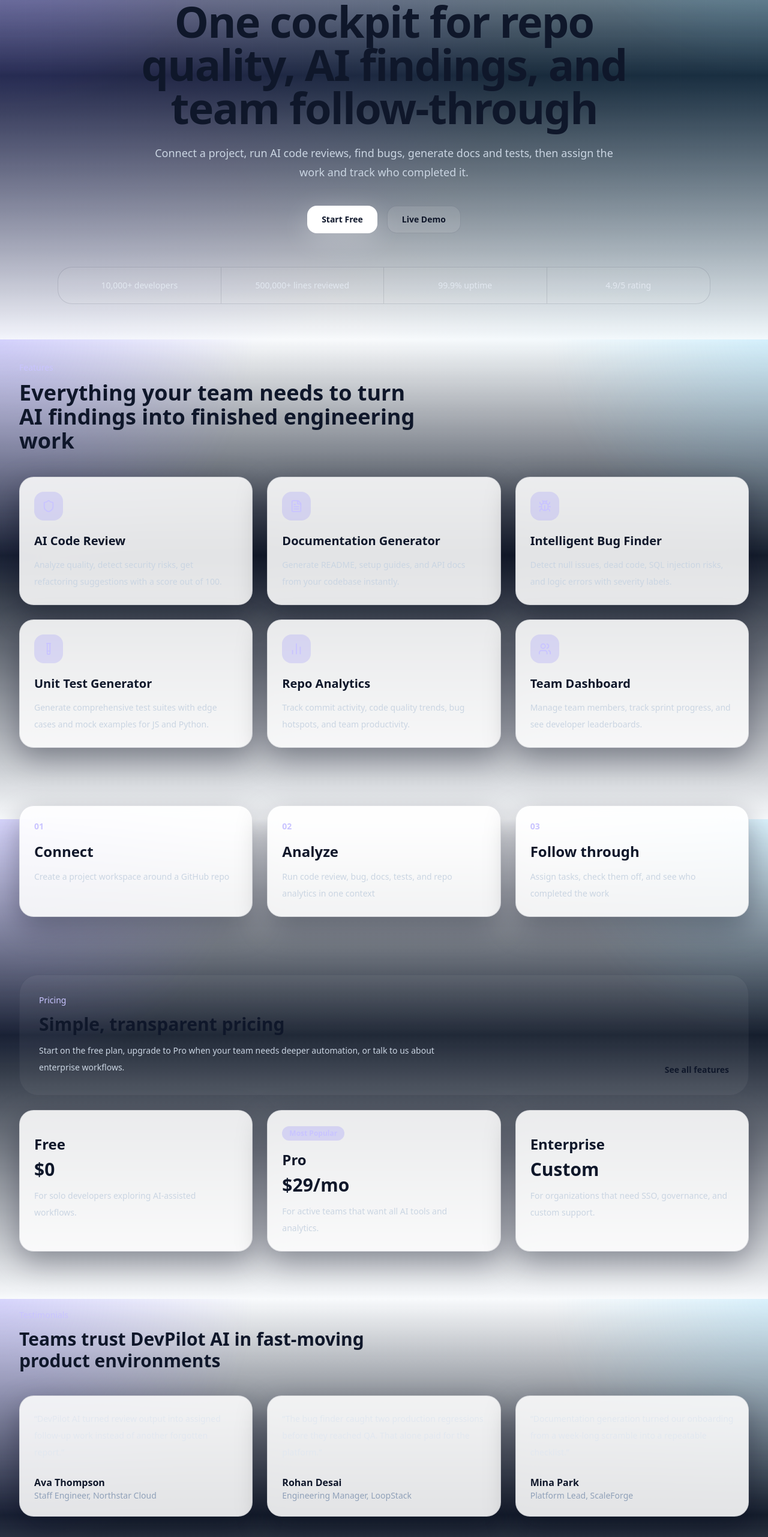
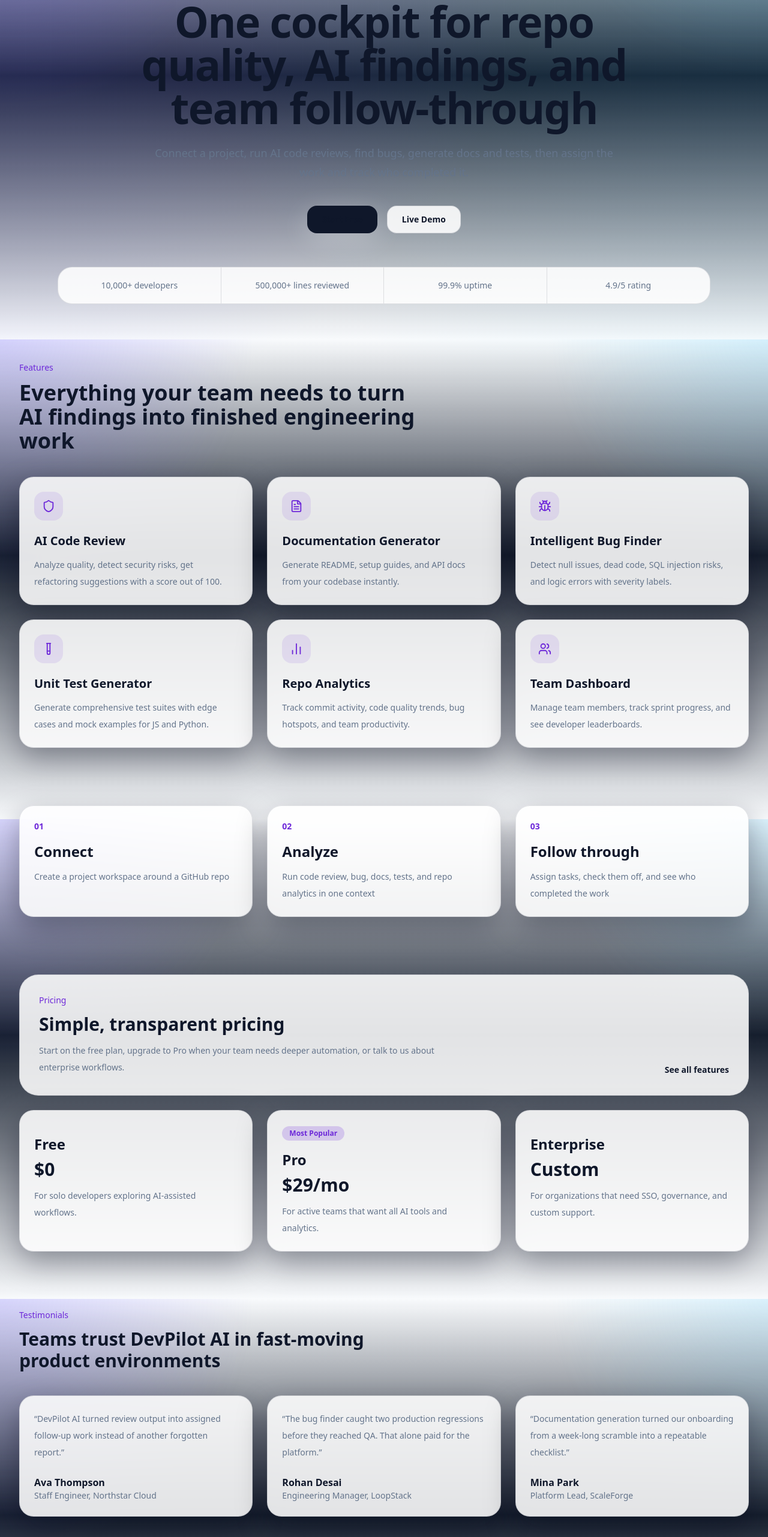
Before and after one commit to nihar0123/Devpilot-AI, a Next.js app: page / in a window 1280 px wide. Shown: the part 234-2797 px from the top of the page at 60% size. Built offline with nearby package versions, Linux system fonts and the light colour scheme; no server answers.

Commit message:
style: fix ui contrast and dark mode compatibility, make notification button interactive

```diff
--- a/src/app/(dashboard)/dashboard/docs/page.tsx
+++ b/src/app/(dashboard)/dashboard/docs/page.tsx
@@ -80,12 +80,12 @@
       <Card>
         <div className="flex flex-wrap gap-2">
           {visibleTabs.map((tab) => (
-            <button key={tab.value} type="button" className={`rounded-xl px-4 py-2 text-sm ${activeDoc === tab.responseKey ? "bg-white text-slate-900" : "border border-white/10 bg-white/5 text-slate-300"}`} onClick={() => setActiveDoc(tab.responseKey)}>{tab.label}</button>
+            <button key={tab.value} type="button" className={`rounded-xl px-4 py-2 text-sm ${activeDoc === tab.responseKey ? "bg-indigo-600 text-white border-indigo-500" : "border border-white/10 bg-white/5 text-slate-300"}`} onClick={() => setActiveDoc(tab.responseKey)}>{tab.label}</button>
           ))}
         </div>
         <div className="mt-4 inline-flex rounded-xl border border-white/10 bg-white/5 p-1 text-sm">
-          <button type="button" className={`rounded-lg px-3 py-2 ${mode === "preview" ? "bg-white text-slate-900" : "text-slate-300"}`} onClick={() => setMode("preview")}>Preview</button>
-          <button type="button" className={`rounded-lg px-3 py-2 ${mode === "raw" ? "bg-white text-slate-900" : "text-slate-300"}`} onClick={() => setMode("raw")}>Raw Markdown</button>
+          <button type="button" className={`rounded-lg px-3 py-2 ${mode === "preview" ? "bg-indigo-600 text-white" : "text-slate-300"}`} onClick={() => setMode("preview")}>Preview</button>
+          <button type="button" className={`rounded-lg px-3 py-2 ${mode === "raw" ? "bg-indigo-600 text-white" : "text-slate-300"}`} onClick={() => setMode("raw")}>Raw Markdown</button>
         </div>
 
         <div className="mt-6 min-h-[420px] rounded-3xl border border-white/10 bg-black/20 p-5">
--- a/src/app/page.tsx
+++ b/src/app/page.tsx
@@ -33,20 +33,20 @@
 
       <section className="mx-auto max-w-7xl px-6 pt-16 pb-14 lg:px-8 lg:pt-24">
         <div className="mx-auto max-w-4xl text-center">
-          <span className="inline-flex items-center rounded-full border border-white/10 bg-white/5 px-4 py-2 text-xs text-slate-200">Code Quality Cockpit for Engineering Teams</span>
+          <span className="inline-flex items-center rounded-full border border-[var(--line)] bg-[var(--card)] px-4 py-2 text-xs text-muted">Code Quality Cockpit for Engineering Teams</span>
           <h1 className="mt-8 text-5xl font-semibold tracking-tight sm:text-6xl lg:text-7xl">One cockpit for repo quality, AI findings, and team follow-through</h1>
-          <p className="mx-auto mt-6 max-w-3xl text-lg leading-8 text-slate-300">Connect a project, run AI code reviews, find bugs, generate docs and tests, then assign the work and track who completed it.</p>
+          <p className="mx-auto mt-6 max-w-3xl text-lg leading-8 text-muted">Connect a project, run AI code reviews, find bugs, generate docs and tests, then assign the work and track who completed it.</p>
           <div className="mt-10 flex flex-col justify-center gap-4 sm:flex-row">
-            <Link href="/login" className="inline-flex items-center justify-center rounded-2xl bg-white px-6 py-3 text-sm font-semibold !text-slate-900 shadow-[0_12px_45px_rgba(255,255,255,0.28)] transition hover:bg-slate-100">Start Free</Link>
-            <Link href="/dashboard" className="inline-flex items-center justify-center rounded-2xl border border-white/20 bg-white/10 px-6 py-3 text-sm font-semibold text-white transition hover:bg-white/20">Live Demo</Link>
+            <Link href="/login" className="inline-flex items-center justify-center rounded-2xl bg-[var(--foreground)] px-6 py-3 text-sm font-semibold text-[var(--background)] shadow-[0_12px_45px_rgba(255,255,255,0.28)] transition hover:opacity-90">Start Free</Link>
+            <Link href="/dashboard" className="inline-flex items-center justify-center rounded-2xl border border-[var(--line)] bg-[var(--card)] px-6 py-3 text-sm font-semibold transition hover:bg-[var(--line)]">Live Demo</Link>
           </div>
         </div>
       </section>
 
       <section className="mx-auto max-w-6xl px-6 lg:px-8">
-        <div className="grid rounded-3xl border border-white/10 bg-white/5 sm:grid-cols-2 lg:grid-cols-4">
+        <div className="grid rounded-3xl border border-[var(--line)] bg-[var(--card)] sm:grid-cols-2 lg:grid-cols-4">
           {stats.map((item, index) => (
-            <div key={item} className={`px-6 py-5 text-center text-sm text-slate-200 ${index < stats.length - 1 ? "border-b border-white/10 lg:border-b-0 lg:border-r" : ""}`}>
+            <div key={item} className={`px-6 py-5 text-center text-sm text-muted ${index < stats.length - 1 ? "border-b border-[var(--line)] lg:border-b-0 lg:border-r" : ""}`}>
               {item}
             </div>
           ))}
@@ -55,17 +55,17 @@
 
       <section id="features" className="mx-auto max-w-7xl px-6 pt-24 lg:px-8">
         <div className="max-w-2xl">
-          <p className="text-sm font-medium text-[#c9c4ff]">Features</p>
+          <p className="text-sm font-medium text-[var(--purple)]">Features</p>
           <h2 className="mt-3 text-3xl font-semibold sm:text-4xl">Everything your team needs to turn AI findings into finished engineering work</h2>
         </div>
         <div className="mt-10 grid gap-6 md:grid-cols-2 xl:grid-cols-3">
           {features.map((feature) => (
-            <Card key={feature.title} className="rounded-3xl border border-white/10 bg-white/5 p-6 backdrop-blur hover:border-[rgba(117,104,255,0.45)]">
-              <div className="flex h-12 w-12 items-center justify-center rounded-2xl bg-[rgba(117,104,255,0.18)] text-[#c9c4ff]">
+            <Card key={feature.title} className="rounded-3xl border border-[var(--line)] bg-[var(--card)] p-6 backdrop-blur hover:border-[var(--purple)]">
+              <div className="flex h-12 w-12 items-center justify-center rounded-2xl bg-[var(--purple)]/10 text-[var(--purple)]">
                 <feature.icon size={22} />
               </div>
               <h3 className="mt-5 text-xl font-semibold">{feature.title}</h3>
-              <p className="mt-3 text-sm leading-7 text-slate-300">{feature.description}</p>
+              <p className="mt-3 text-sm leading-7 text-muted">{feature.description}</p>
             </Card>
           ))}
         </div>
@@ -78,31 +78,31 @@
             ["Analyze", "Run code review, bug, docs, tests, and repo analytics in one context"],
             ["Follow through", "Assign tasks, check them off, and see who completed the work"],
           ].map(([title, description], index) => (
-            <Card key={title} className="rounded-3xl bg-white/5">
-              <div className="text-sm font-semibold text-[#c9c4ff]">0{index + 1}</div>
+            <Card key={title} className="rounded-3xl border border-[var(--line)] bg-[var(--card)] p-6">
+              <div className="text-sm font-semibold text-[var(--purple)]">0{index + 1}</div>
               <h3 className="mt-4 text-2xl font-semibold">{title}</h3>
-              <p className="mt-3 text-sm leading-7 text-slate-300">{description}</p>
+              <p className="mt-3 text-sm leading-7 text-muted">{description}</p>
             </Card>
           ))}
         </div>
       </section>
 
       <section className="mx-auto max-w-7xl px-6 pt-24 lg:px-8">
-        <div className="flex flex-col gap-8 rounded-[32px] border border-white/10 bg-white/5 p-8 lg:flex-row lg:items-end lg:justify-between">
+        <div className="flex flex-col gap-8 rounded-[32px] border border-[var(--line)] bg-[var(--card)] p-8 lg:flex-row lg:items-end lg:justify-between">
           <div>
-            <p className="text-sm font-medium text-[#c9c4ff]">Pricing</p>
+            <p className="text-sm font-medium text-[var(--purple)]">Pricing</p>
             <h2 className="mt-3 text-3xl font-semibold">Simple, transparent pricing</h2>
-            <p className="mt-3 max-w-2xl text-sm leading-7 text-slate-300">Start on the free plan, upgrade to Pro when your team needs deeper automation, or talk to us about enterprise workflows.</p>
+            <p className="mt-3 max-w-2xl text-sm leading-7 text-muted">Start on the free plan, upgrade to Pro when your team needs deeper automation, or talk to us about enterprise workflows.</p>
           </div>
-          <Link href="/pricing" className="text-sm font-semibold text-[#c9c4ff]">See all features</Link>
+          <Link href="/pricing" className="text-sm font-semibold text-[var(--purple)]">See all features</Link>
         </div>
         <div className="mt-6 grid gap-6 lg:grid-cols-3">
           {[{ name: "Free", price: "$0", blurb: "For solo developers exploring AI-assisted workflows." }, { name: "Pro", price: "$29/mo", blurb: "For active teams that want all AI tools and analytics.", featured: true }, { name: "Enterprise", price: "Custom", blurb: "For organizations that need SSO, governance, and custom support." }].map((plan) => (
-            <Card key={plan.name} className={`rounded-3xl ${plan.featured ? "border-[rgba(117,104,255,0.6)] shadow-[0_20px_60px_rgba(117,104,255,0.18)]" : "bg-white/5"}`}>
-              {plan.featured ? <span className="inline-flex rounded-full bg-[rgba(117,104,255,0.2)] px-3 py-1 text-xs font-semibold text-[#c9c4ff]">Most Popular</span> : null}
+            <Card key={plan.name} className={`rounded-3xl border border-[var(--line)] p-6 ${plan.featured ? "border-[var(--purple)] shadow-[0_20px_60px_rgba(117,104,255,0.18)] bg-[var(--card)]" : "bg-[var(--card)]"}`}>
+              {plan.featured ? <span className="inline-flex rounded-full bg-[var(--purple)]/20 px-3 py-1 text-xs font-semibold text-[var(--purple)]">Most Popular</span> : null}
               <h3 className="mt-4 text-2xl font-semibold">{plan.name}</h3>
               <p className="mt-2 text-3xl font-semibold">{plan.price}</p>
-              <p className="mt-3 text-sm leading-7 text-slate-300">{plan.blurb}</p>
+              <p className="mt-3 text-sm leading-7 text-muted">{plan.blurb}</p>
             </Card>
           ))}
         </div>
@@ -110,16 +110,16 @@
 
       <section className="mx-auto max-w-7xl px-6 pt-24 lg:px-8">
         <div className="max-w-2xl">
-          <p className="text-sm font-medium text-[#c9c4ff]">Testimonials</p>
+          <p className="text-sm font-medium text-[var(--purple)]">Testimonials</p>
           <h2 className="mt-3 text-3xl font-semibold">Teams trust DevPilot AI in fast-moving product environments</h2>
         </div>
         <div className="mt-10 grid gap-6 lg:grid-cols-3">
           {testimonials.map((testimonial) => (
-            <Card key={testimonial.name} className="rounded-3xl bg-white/5">
-              <p className="text-sm leading-7 text-slate-200">“{testimonial.quote}”</p>
+            <Card key={testimonial.name} className="rounded-3xl border border-[var(--line)] bg-[var(--card)] p-6">
+              <p className="text-sm leading-7 text-muted">“{testimonial.quote}”</p>
               <div className="mt-6">
                 <p className="font-semibold">{testimonial.name}</p>
-                <p className="text-sm text-slate-400">{testimonial.role}, {testimonial.company}</p>
+                <p className="text-sm text-muted">{testimonial.role}, {testimonial.company}</p>
               </div>
             </Card>
           ))}
@@ -127,10 +127,10 @@
       </section>
 
       <section className="mx-auto max-w-6xl px-6 pt-24 lg:px-8">
-        <div className="rounded-[32px] border border-[rgba(117,104,255,0.3)] bg-[linear-gradient(135deg,rgba(117,104,255,0.18),rgba(6,16,31,0.85))] px-8 py-12 text-center">
+        <div className="rounded-[32px] border border-[var(--purple)] bg-[var(--card)] px-8 py-12 text-center shadow-[0_12px_45px_rgba(117,104,255,0.18)]">
           <h2 className="text-3xl font-semibold sm:text-4xl">Ready to ship better code?</h2>
-          <p className="mx-auto mt-4 max-w-2xl text-sm leading-7 text-slate-300">Join thousands of developers already using DevPilot AI.</p>
-          <Link href="/login" className="mt-8 inline-flex rounded-2xl bg-white px-6 py-3 text-sm font-semibold text-slate-900">Start for free</Link>
+          <p className="mx-auto mt-4 max-w-2xl text-sm leading-7 text-muted">Join thousands of developers already using DevPilot AI.</p>
+          <Link href="/login" className="mt-8 inline-flex rounded-2xl bg-[var(--foreground)] px-6 py-3 text-sm font-semibold text-[var(--background)] transition hover:opacity-90">Start for free</Link>
         </div>
       </section>
 
--- a/src/components/dashboard/TopBar.tsx
+++ b/src/components/dashboard/TopBar.tsx
@@ -5,6 +5,7 @@
 import { usePathname } from "next/navigation";
 import { Bell, ChevronDown, FolderGit2, Menu, Plus, Search } from "lucide-react";
 import { signOut } from "next-auth/react";
+import { toast } from "sonner";
 import { Input } from "@/components/ui/input";
 import { ThemeToggle } from "@/components/ui/ThemeToggle";
 import { useProjects } from "@/components/projects/project-provider";
@@ -59,7 +60,7 @@
           <Search className="absolute left-3 top-1/2 -translate-y-1/2 text-slate-500" size={16} />
           <Input className="pl-9" placeholder="Search projects, bugs, docs..." />
         </div>
-        <button type="button" className="relative rounded-xl border border-white/10 bg-white/5 p-2 text-slate-300">
+        <button type="button" className="relative rounded-xl border border-white/10 bg-white/5 p-2 text-slate-300" onClick={() => toast.info("No new notifications")}>
           <Bell size={18} />
           <span className="absolute right-2 top-2 h-2 w-2 rounded-full bg-red-400" />
         </button>
```
